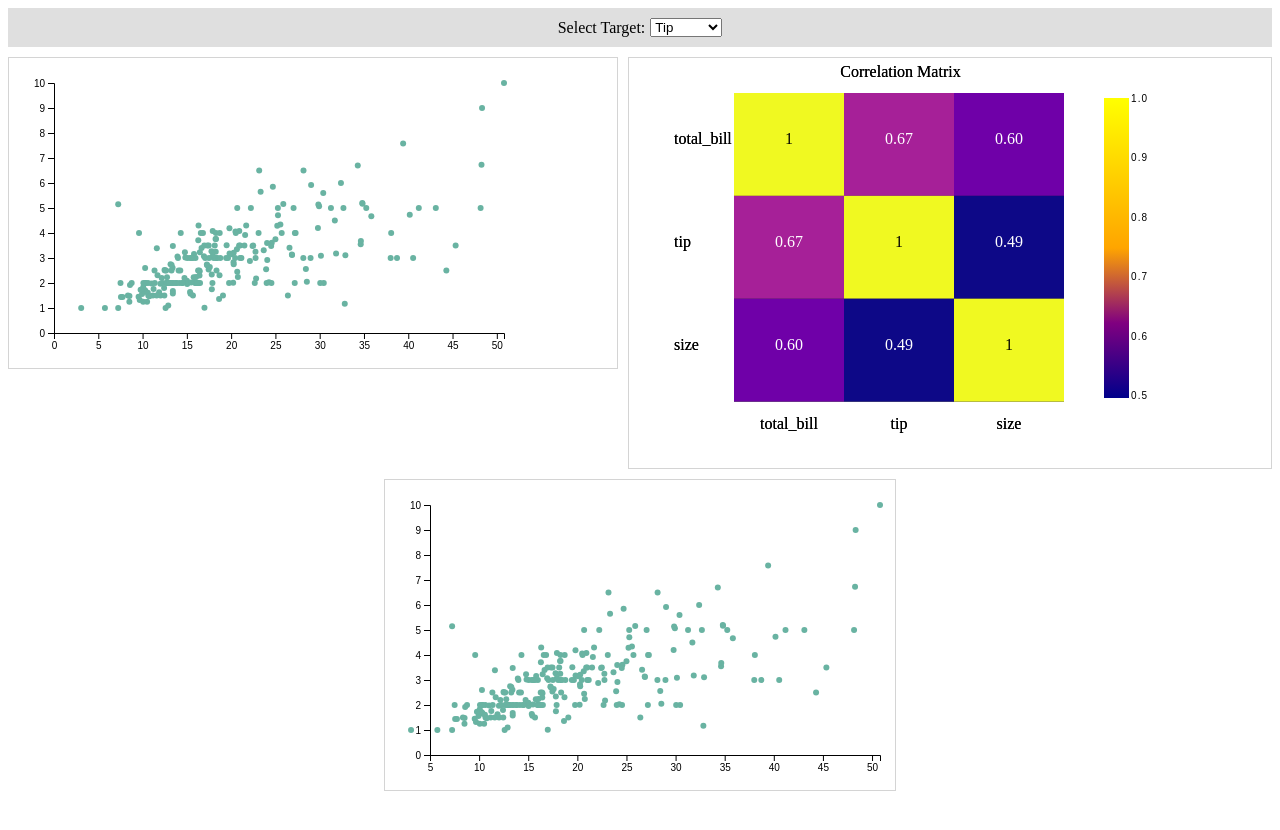
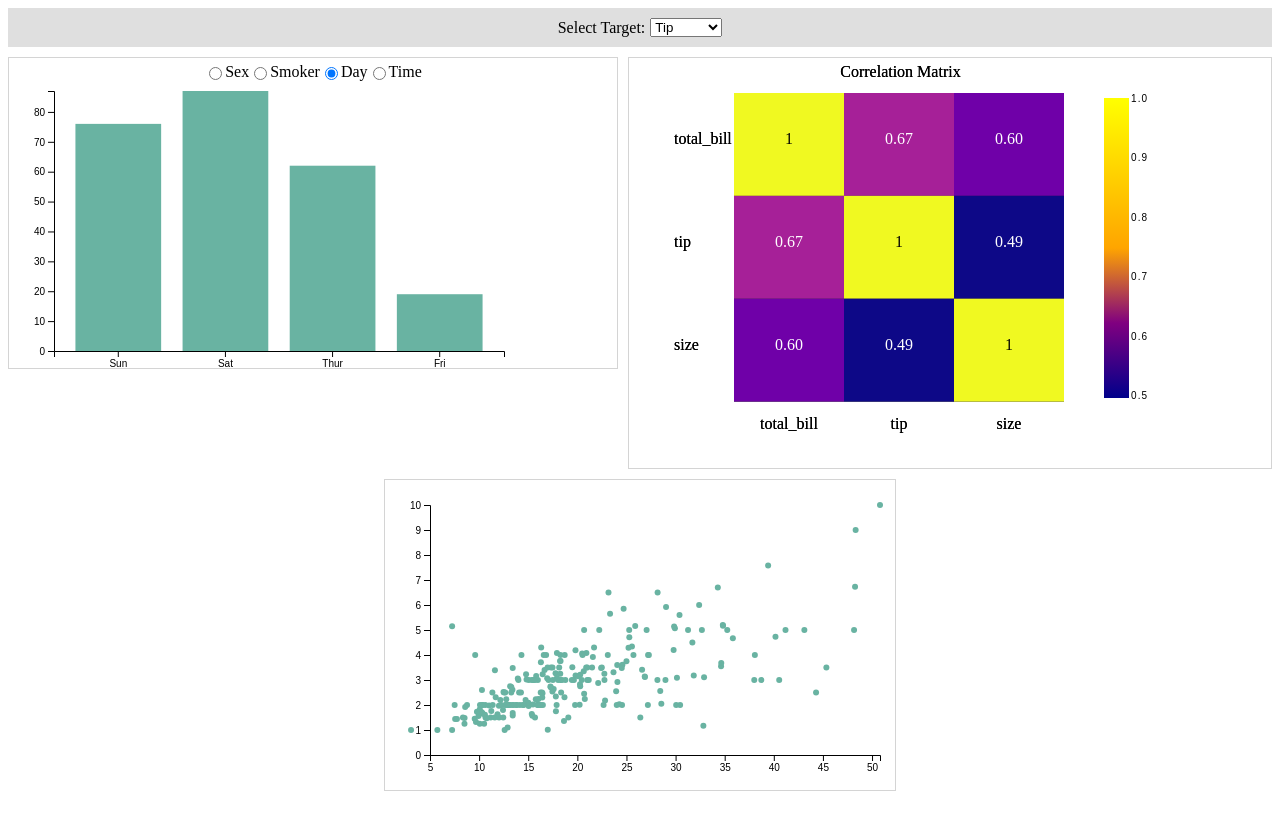
Before and after one commit to nrs20/Dashboard_A5, a React (Create React App) app in the folder app/: page / in a window 1280 px wide. Shown: the top 830 px of the page. Built offline with nearby package versions, Linux system fonts and the light colour scheme.

Commit message:
Child 1 (Bar Chart) Commit
Added all the logic for the bar chart refactoring code for an old homework assignment. Pretty sure all the logic is there, I need to finalize the styling still though to match the project criteria.

```diff
--- a/app/src/App.css
+++ b/app/src/App.css
@@ -55,6 +55,16 @@ g.legend-axis path {
 
 }
 
+.radio-container {
+  display: flex;
+  justify-content: center; /* Center items horizontally */
+}
+
+.radio {
+  margin-right: 10px; /* Add margin between radio options */
+}
+
+
 .color-bar{
 
 }
--- a/app/src/child1.js
+++ b/app/src/child1.js
@@ -1,60 +1,152 @@
-import React,{Component} from 'react';
-import * as d3 from 'd3';
+import React, { Component } from "react";
+import * as d3 from "d3";
+class Child1 extends Component {
+  constructor(props) {
+    super(props);
+    this.state = {
+      x_scale: 10,
+      selectedOption: "day", // Initial selected option
+      //dataKey: "sex" // Initial data key for the chart
+    };
+    this.handleOptionChange = this.handleOptionChange.bind(this);
+  }
 
-class Child1 extends Component{
-  constructor(props){
-    super(props);
-    this.state = {};
+  componentDidMount() {
+    //console.log("componentDidMount (data is): ", this.props.data1);
+    this.setState({ x_scale: 10 });
   }
-  componentDidMount(){
-    console.log(this.props.data1);
-  }
-  componentDidUpdate(){
+  componentDidUpdate() {
+    // set the dimensions and margins of the graph
+    var margin = { top: 10, right: 10, bottom: 30, left: 20 },
+      w = 500 - margin.left - margin.right,
+      h = 300 - margin.top - margin.bottom;
+
     var data = this.props.data1;
 
-    var margin = { top: 10, right: 10, bottom: 30, left: 20 },
-      w = 500 - margin.left - margin.right,
-      h= 300 - margin.top - margin.bottom;
+    const temp_data = {
+      sex: d3.flatRollup(data, d => d.length, d => d.sex),
+      smoker: d3.flatRollup(data, d => d.length, d => d.smoker),
+      day: d3.flatRollup(data, d => d.length, d => d.day),
+      time: d3.flatRollup(data, d => d.length, d => d.time)
+    };
 
-    var container = d3.select('.child1_svg')
-      .attr('width', w + margin.left + margin.right)
-      .attr('height', h + margin.top + margin.bottom)
+    // Select the data based on the selected option
+    const selected_data = temp_data[this.state.selectedOption];
+
+    var container = d3
+      .select(".child1_svg")
+      .attr("width", w + margin.left + margin.right)
+      .attr("height", h + margin.top + margin.bottom)
       .select(".g_1")
-      .attr("transform", `translate( ${margin.left}, ${margin.top})`);
+      .attr("transform", `translate(${margin.left}, ${margin.top})`);
 
-    var x_data= data.map(item=>item.total_bill);
-    const x_scale = d3.scaleLinear()
-      .domain([0, d3.max(x_data)])
-      .range([margin.left, w]);
-    container.selectAll(".x_axis_g").data([0]).join("g").attr("class", "x_axis_g")
+    // X axis
+    var x_data = selected_data.map((item) => item[0]);
+    var x_scale = d3
+      .scaleBand()
+      .domain(x_data)
+      .range([margin.left, w])
+      .padding(0.2);
+
+    container
+      .selectAll(".x_axis_g")
+      .data([0])
+      .join("g")
+      .attr("class", "x_axis_g")
       .attr("transform", `translate(0, ${h})`)
       .call(d3.axisBottom(x_scale));
+    // Add Y axis
+    var y_data = selected_data.map((item) => item[1]);
+    var y_scale = d3
+      .scaleLinear()
+      .domain([0, d3.max(y_data)])
+      .range([h, 0]);
 
-    var y_data= data.map(item=>item.tip);
-    const y_scale = d3.scaleLinear()
-      .domain([0, d3.max(y_data)])
-      .range([h, margin.top]);
-    container.selectAll(".y_axis_g").data([0]).join("g").attr("class", "y_axis_g")
-      .attr("transform", `translate(${margin.left}, 0)`)
+
+    container
+      .selectAll(".y_axis_g")
+      .data([0])
+      .join("g")
+      .attr("class", "y_axis_g")
+      .attr("transform", `translate(${margin.left},0)`)
       .call(d3.axisLeft(y_scale));
 
-    container.selectAll(".circle")
-      .data(data)
-      .join("circle")
-      .attr("cx", function(d) {
-        return x_scale(d.total_bill);
+    container
+      .selectAll("rect")
+      .data(selected_data)
+      .join(
+        enter => enter.append("rect"),
+        update => update,
+        exit => exit.remove()
+      )
+      .attr("x", function (d) {
+        return x_scale(d[0]);
       })
-      .attr("cy", function(d) {
-        return y_scale(d.tip);
+      .attr("y", function (d) {
+        return y_scale(d[1]);
       })
-      .attr("r", 3)
-      .style("fill", "#69b3a2");
+      .attr("width", x_scale.bandwidth())
+      .attr("height", function (d) {
+        return h - y_scale(d[1]);
+      })
+      .attr("fill", "#69b3a2");
+
+
   }
 
-  render(){
-    return <svg className='child1_svg'>
-      <g className='g_1'></g>
-    </svg>
+  handleOptionChange(changeEvent) {
+    this.setState({
+      selectedOption: changeEvent.target.value
+    }, console.log("Bar Chart radio selection changed:", this.state.selectedOption));
+  }
+
+  render() {
+    return (
+      <div className="container">
+        <div className="radio-container">
+          {/* Radio buttons */}
+          <input
+            type="radio"
+            name="sex"
+            value="sex"
+            checked={this.state.selectedOption === "sex"}
+            onChange={this.handleOptionChange}
+          />
+          <label htmlFor="sex">Sex</label>
+
+          <input
+            type="radio"
+            name="smoker"
+            value="smoker"
+            checked={this.state.selectedOption === "smoker"}
+            onChange={this.handleOptionChange}
+          />
+          <label htmlFor="smoker">Smoker</label>
+
+          <input
+            type="radio"
+            name="day"
+            value="day"
+            checked={this.state.selectedOption === "day"}
+            onChange={this.handleOptionChange}
+          />
+          <label htmlFor="day">Day</label>
+
+          <input
+            type="radio"
+            name="time"
+            value="time"
+            checked={this.state.selectedOption === "time"}
+            onChange={this.handleOptionChange}
+          />
+          <label htmlFor="time">Time</label>
+        </div>
+        {/* SVG for the chart */}
+        <svg className="child1_svg">
+          <g className="g_1"></g>
+        </svg>
+      </div>
+    );
   }
 }
 export default Child1;
```
